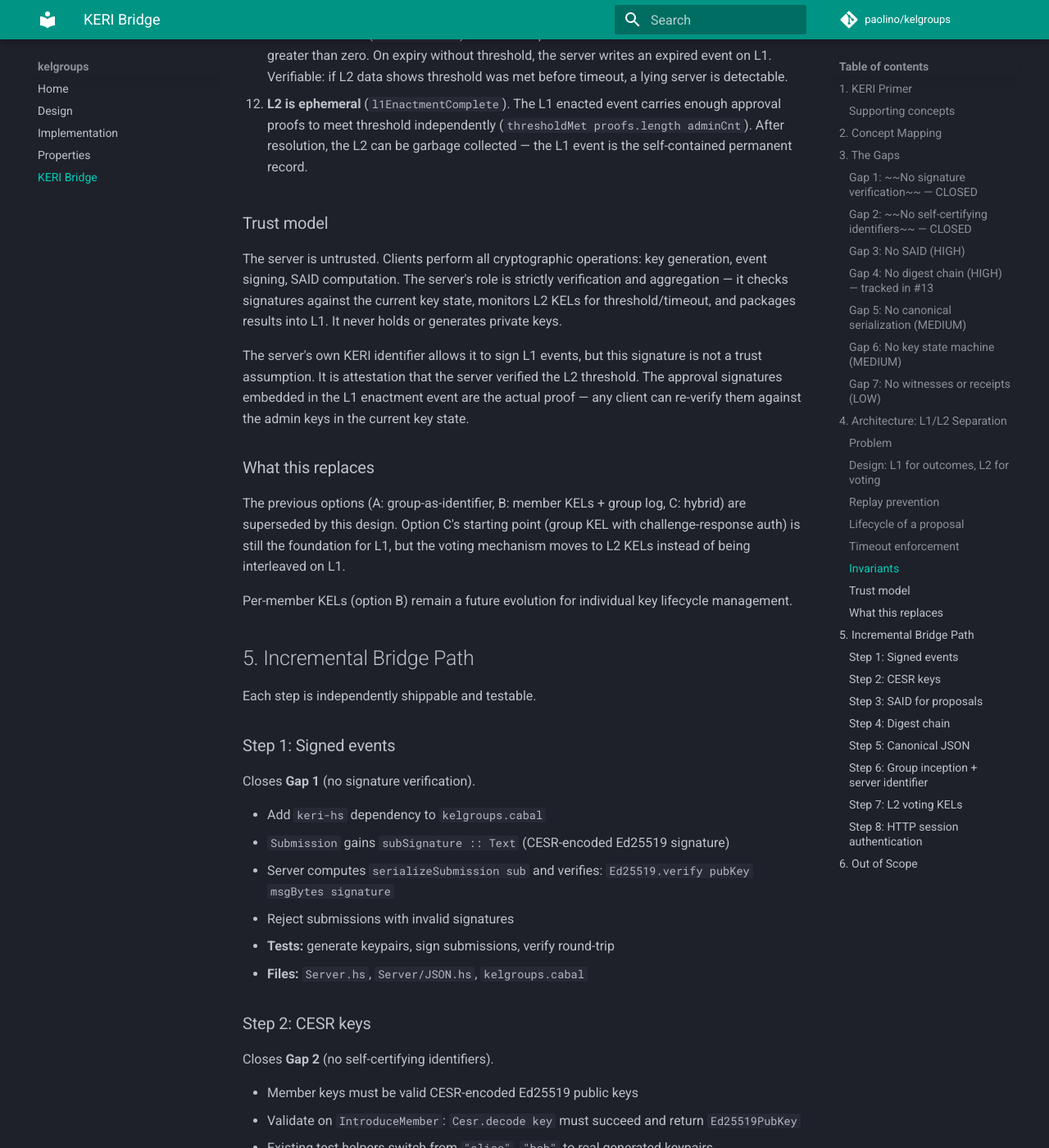
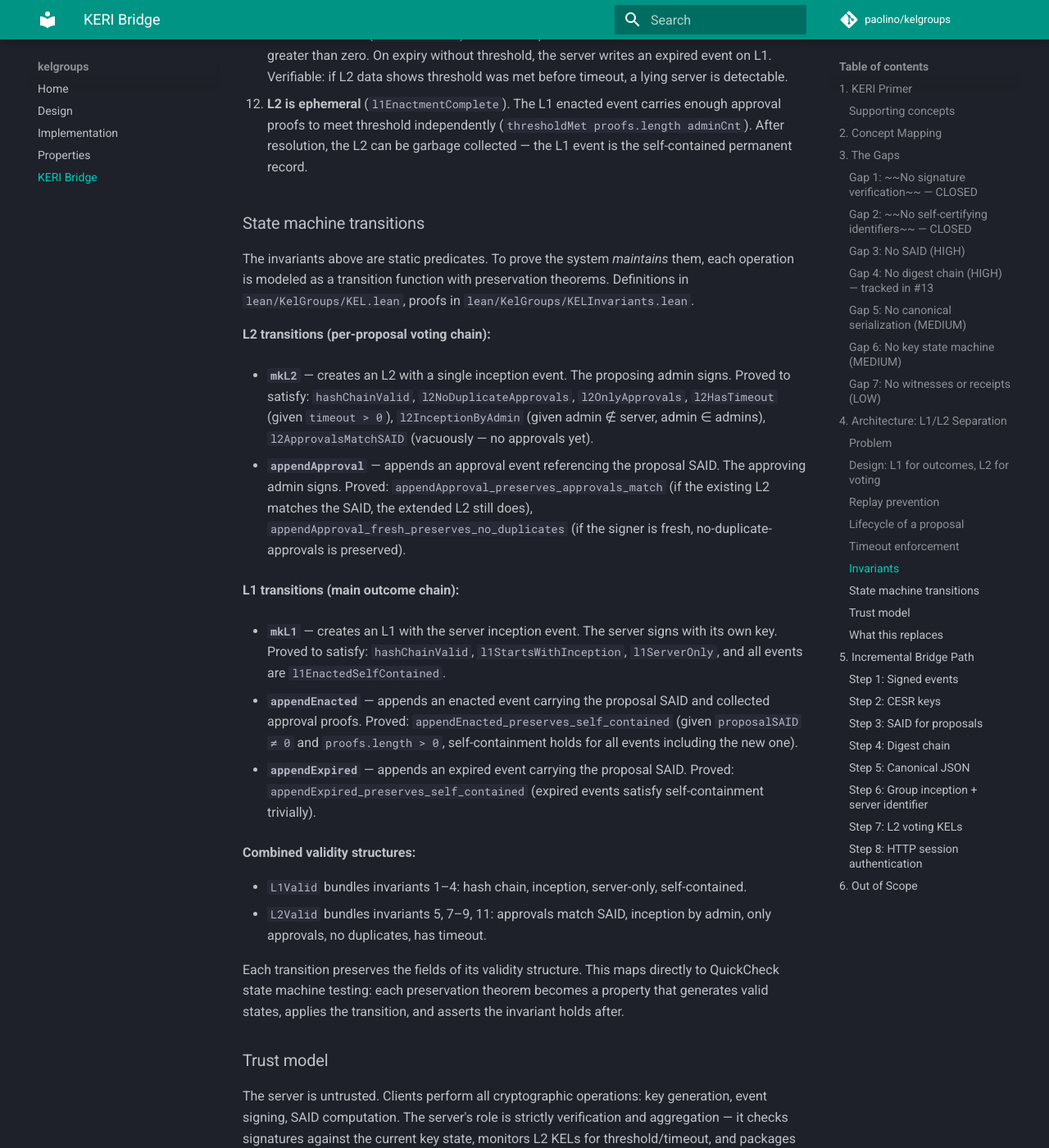
Before and after one commit to paolino/kelgroups, an MkDocs documentation site: the page built from docs/docs/keri-bridge.md, in a window 1280 px wide and 1400 px high, scrolled down 7846 px. Shown: the whole window at 82% size. Built offline with MkDocs 1.6.1 and Material for MkDocs 9.7.7, drawn with Linux system fonts in a browser that asks for light colours; comment, search, counter and statistics services are not loaded.

Commit message:
docs: add state machine transitions to design docs
Document the 5 transition functions (mkL2, appendApproval, mkL1,
appendEnacted, appendExpired) and their preservation theorems.
Each invariant is now covered both as a static predicate and as
a preservation property maintained across transitions.

```diff
--- a/docs/docs/keri-bridge.md
+++ b/docs/docs/keri-bridge.md
@@ -329,6 +329,58 @@ Formalized in Lean 4: predicate definitions in
     can be garbage collected — the L1 event is the self-contained
     permanent record.
 
+### State machine transitions
+
+The invariants above are static predicates. To prove the system
+*maintains* them, each operation is modeled as a transition function
+with preservation theorems. Definitions in `lean/KelGroups/KEL.lean`,
+proofs in `lean/KelGroups/KELInvariants.lean`.
+
+**L2 transitions (per-proposal voting chain):**
+
+- **`mkL2`** — creates an L2 with a single inception event. The
+  proposing admin signs. Proved to satisfy: `hashChainValid`,
+  `l2NoDuplicateApprovals`, `l2OnlyApprovals`, `l2HasTimeout`
+  (given `timeout > 0`), `l2InceptionByAdmin` (given admin ∉ server,
+  admin ∈ admins), `l2ApprovalsMatchSAID` (vacuously — no approvals
+  yet).
+
+- **`appendApproval`** — appends an approval event referencing the
+  proposal SAID. The approving admin signs. Proved:
+  `appendApproval_preserves_approvals_match` (if the existing L2
+  matches the SAID, the extended L2 still does),
+  `appendApproval_fresh_preserves_no_duplicates` (if the signer is
+  fresh, no-duplicate-approvals is preserved).
+
+**L1 transitions (main outcome chain):**
+
+- **`mkL1`** — creates an L1 with the server inception event. The
+  server signs with its own key. Proved to satisfy: `hashChainValid`,
+  `l1StartsWithInception`, `l1ServerOnly`, and all events are
+  `l1EnactedSelfContained`.
+
+- **`appendEnacted`** — appends an enacted event carrying the proposal
+  SAID and collected approval proofs. Proved:
+  `appendEnacted_preserves_self_contained` (given `proposalSAID ≠ 0`
+  and `proofs.length > 0`, self-containment holds for all events
+  including the new one).
+
+- **`appendExpired`** — appends an expired event carrying the proposal
+  SAID. Proved: `appendExpired_preserves_self_contained` (expired
+  events satisfy self-containment trivially).
+
+**Combined validity structures:**
+
+- `L1Valid` bundles invariants 1–4: hash chain, inception, server-only,
+  self-contained.
+- `L2Valid` bundles invariants 5, 7–9, 11: approvals match SAID,
+  inception by admin, only approvals, no duplicates, has timeout.
+
+Each transition preserves the fields of its validity structure.
+This maps directly to QuickCheck state machine testing: each
+preservation theorem becomes a property that generates valid states,
+applies the transition, and asserts the invariant holds after.
+
 ### Trust model
 
 The server is untrusted. Clients perform all cryptographic operations:
```
Also changed, not shown: PLAN.md (+40 -0 lines).
